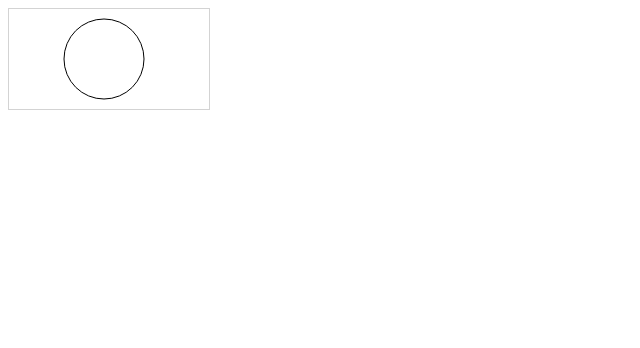
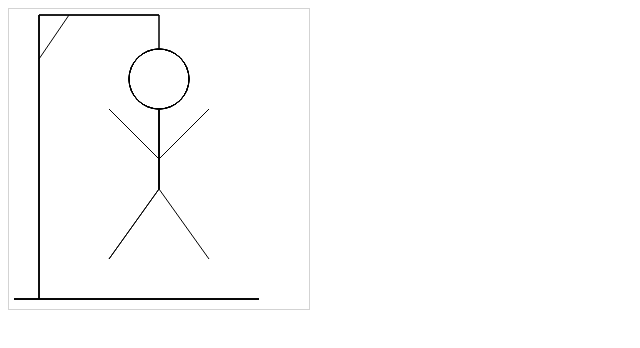
Before and after one commit to megancoyle/hangman, a plain HTML site: page index.html in a window 1280 px wide. Shown: the whole page, without its empty margins (0-640 px from the left). Drawn offline with Linux system fonts and the light colour scheme.

Commit message:
Add logic for drawing different hangman elements

```diff
--- a/index.html
+++ b/index.html
@@ -6,11 +6,12 @@
   <link rel="stylesheet" type="text/css" href="css/style.css">
 </head>
 <body>
-  <canvas id="myCanvas" width="200" height="100"
+  <canvas id="myCanvas" width="300" height="300"
   style="border:1px solid #d3d3d3;">
   Your browser does not support the canvas element.
   </canvas>
   <!-- <script src="https://ajax.googleapis.com/ajax/libs/jquery/3.0.0/jquery.min.js"></script> -->
+  <script src="js/drawing.js"></script>
   <script src="js/script.js"></script>
 </body>
 </html>
--- /dev/null
+++ b/js/drawing.js
@@ -0,0 +1,59 @@
+// drawing the Hangman
+var canvas = document.getElementById("myCanvas");
+
+// moveTo(x,y) - defines the starting point of the line
+// lineTo(x,y) - defines the ending point of the line
+var platform1 = canvas.getContext("2d");
+platform1.moveTo(5, 290);
+platform1.lineTo(250, 290);
+platform1.stroke();
+
+var platform2 = canvas.getContext("2d");
+platform2.moveTo(30, 6);
+platform2.lineTo(30, 290);
+platform2.stroke();
+
+var platform3 = canvas.getContext("2d");
+platform3.moveTo(30, 6);
+platform3.lineTo(150, 6);
+platform3.stroke();
+
+var platform4 = canvas.getContext("2d");
+platform4.moveTo(150, 6);
+platform4.lineTo(150, 40);
+platform4.stroke();
+
+var platform5 = canvas.getContext("2d");
+platform5.moveTo(30, 50);
+platform5.lineTo(60, 6);
+platform5.stroke();
+
+var head = canvas.getContext("2d");
+head.beginPath();
+head.arc(150,70,30,0,2*Math.PI);
+head.stroke();
+
+var torso = canvas.getContext("2d");
+torso.moveTo(150, 100);
+torso.lineTo(150, 180);
+torso.stroke();
+
+var leftArm = canvas.getContext("2d");
+leftArm.moveTo(100, 100);
+leftArm.lineTo(150, 150);
+leftArm.stroke();
+
+var rightArm = canvas.getContext("2d");
+rightArm.moveTo(150, 150);
+rightArm.lineTo(200, 100);
+rightArm.stroke();
+
+var leftLeg = canvas.getContext("2d");
+leftLeg.moveTo(100, 250);
+leftLeg.lineTo(150, 180);
+leftLeg.stroke();
+
+var rightLeg = canvas.getContext("2d");
+rightLeg.moveTo(200, 250);
+rightLeg.lineTo(150, 180);
+rightLeg.stroke();
--- a/js/script.js
+++ b/js/script.js
@@ -1,9 +1,16 @@
 // store alphabet
-var alphabet = [ "a", "b", "c", "d", "e", "f", "g", "h", "i", "j", "k", "l", "m", "n", "o", "p", "q", "r", "s", "t", "u", "v", "w", "x", "y", "z"];
+// var alphabet = [ "a", "b", "c", "d", "e", "f", "g", "h", "i", "j", "k", "l", "m", "n", "o", "p", "q", "r", "s", "t", "u", "v", "w", "x", "y", "z"];
+
+// store word
+// var word = prompt("Player 1, pick a word!");
+
+// store a hint
+// if hint is used, an element is drawn
+
+// user has eleven guesses
 
 // convert alphabet to clickable text
 
-// store word
 
   // create placeholder _ for word
   // way to compare word to guesses
@@ -13,9 +20,4 @@ var alphabet = [ "a", "b", "c", "d", "e", "f", "g", "h", "i", "j", "k", "l", "m"
   // if matches, show word
   // else, draw Hangman
 
-// drawing the Hangman
-var canvas = document.getElementById("myCanvas");
-var ctx = canvas.getContext("2d");
-ctx.beginPath();
-ctx.arc(95,50,40,0,2*Math.PI);
-ctx.stroke();
+// on each frame, run animation
```
Also changed, not shown: 1 other file.
